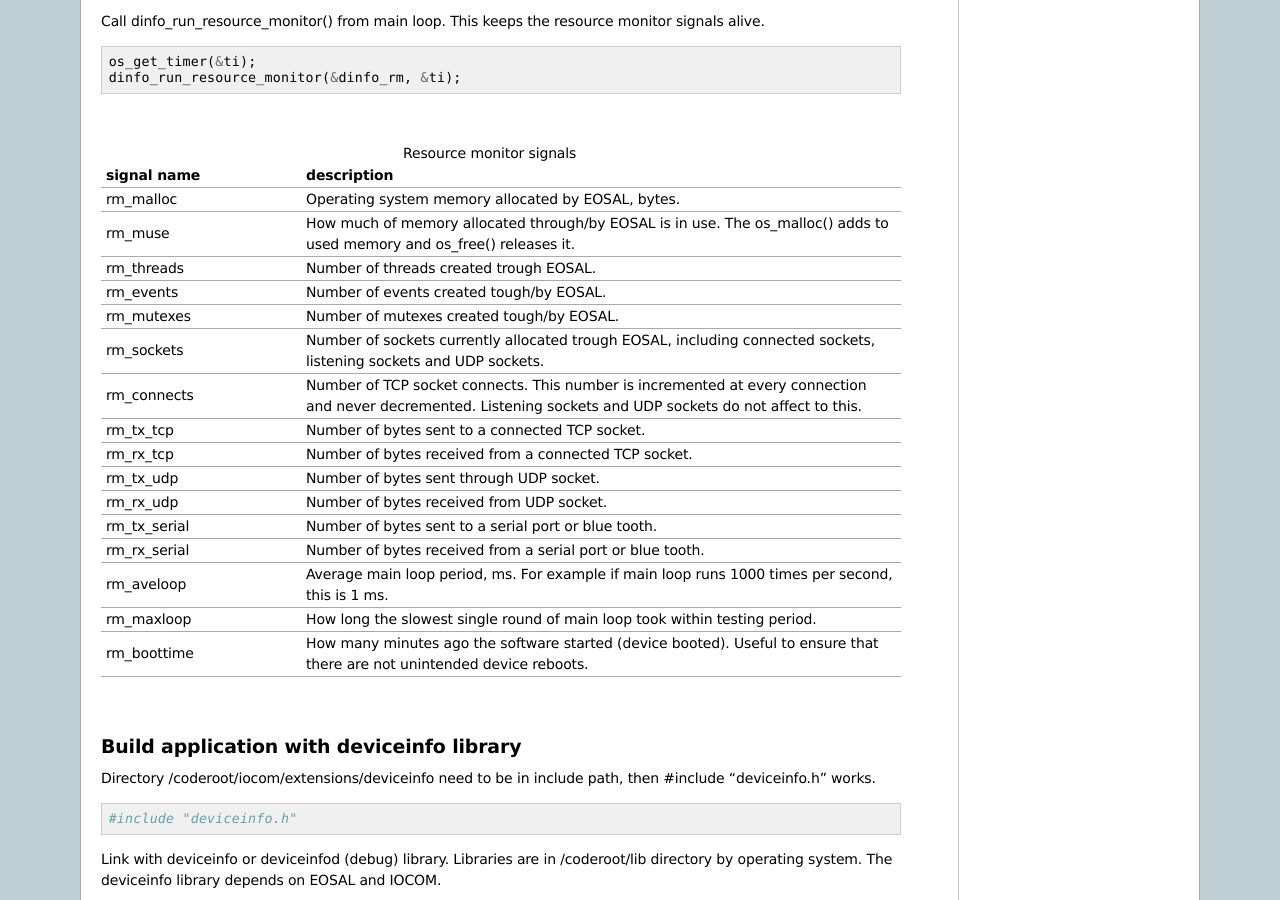
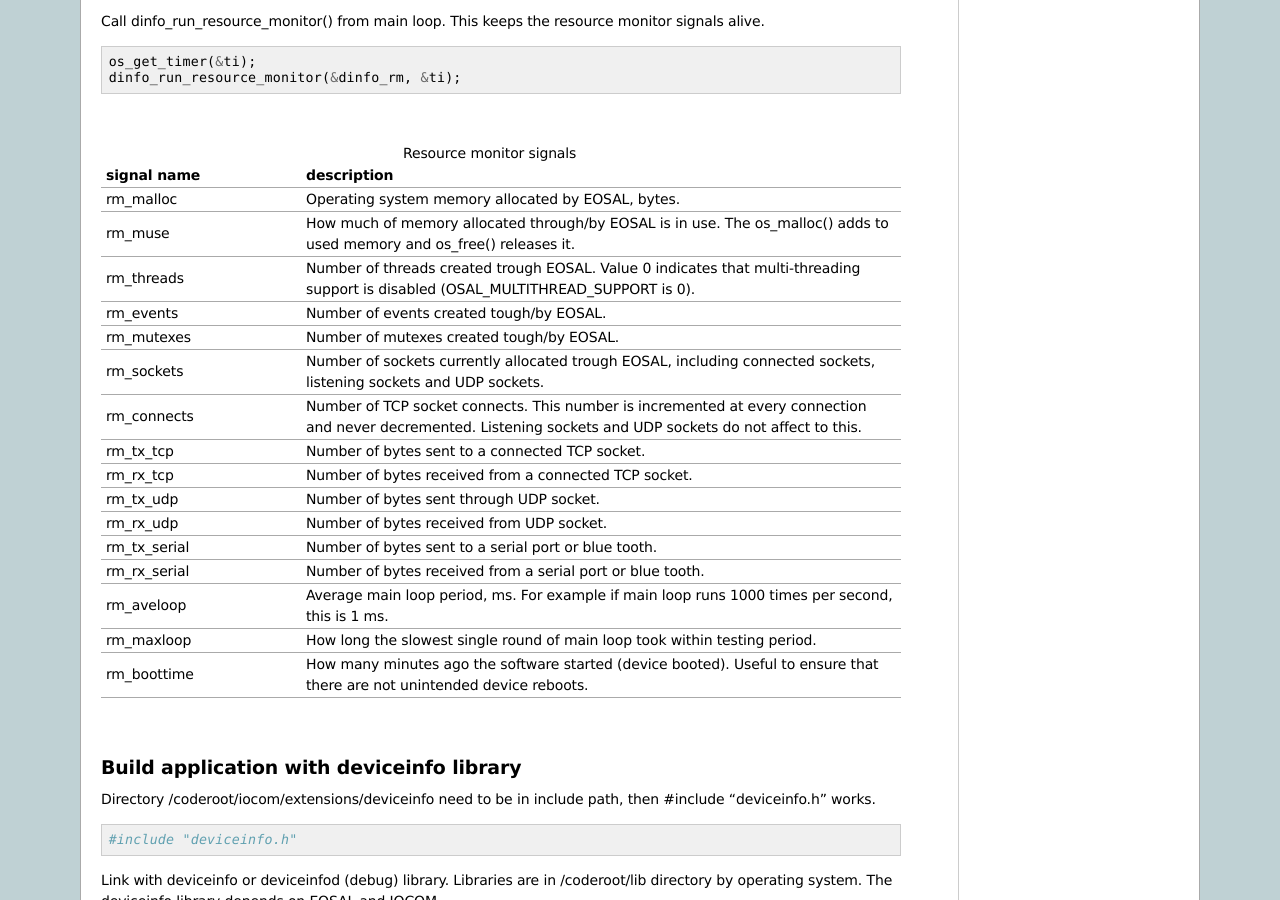
Before and after one commit to iocafe/iocafe-doc, a Sphinx documentation site: the page built from source/extensions/deviceinfo/200717-deviceinfo.rst, in a window 1280 px wide and 900 px high, scrolled down 3862 px. Built offline with Sphinx 7.4.7, drawn with Linux system fonts in a browser that asks for light colours.

```diff
--- a/source/dev-tools/dev-tools.rst
+++ b/source/dev-tools/dev-tools.rst
@@ -8,6 +8,7 @@ Development tools
    platform-io/platform-io
    virtual-machine/virtual-machine
 
+   scripts/200718-scripts
    stm32duino/180920-debugging-stm32duino
    stm32duino/180920-LwIP-in-stm32duino
    arduino/200303-arduino-board-build-notes
--- a/source/extensions/deviceinfo/200717-deviceinfo.rst
+++ b/source/extensions/deviceinfo/200717-deviceinfo.rst
@@ -218,9 +218,11 @@ Call dinfo_run_resource_monitor() from main loop. This keeps the resource monito
   * - rm_malloc
     - Operating system memory allocated by EOSAL, bytes.
   * - rm_muse
-    - How much of memory allocated through/by EOSAL is in use. The os_malloc() adds to used memory and os_free() releases it.
+    - How much of memory allocated through/by EOSAL is in use. The os_malloc() adds to used memory and
+      os_free() releases it.
   * - rm_threads
-    - Number of threads created trough EOSAL.
+    - Number of threads created trough EOSAL. Value 0 indicates that multi-threading support is
+      disabled (OSAL_MULTITHREAD_SUPPORT is 0).
   * - rm_events
     - Number of events created tough/by EOSAL.
   * - rm_mutexes
```
Also changed, not shown: source/dev-tools/scripts/200718-merge-json-script.rst (added, +20 -0 lines), source/dev-tools/scripts/200718-scripts.rst (added, +16 -0 lines).
